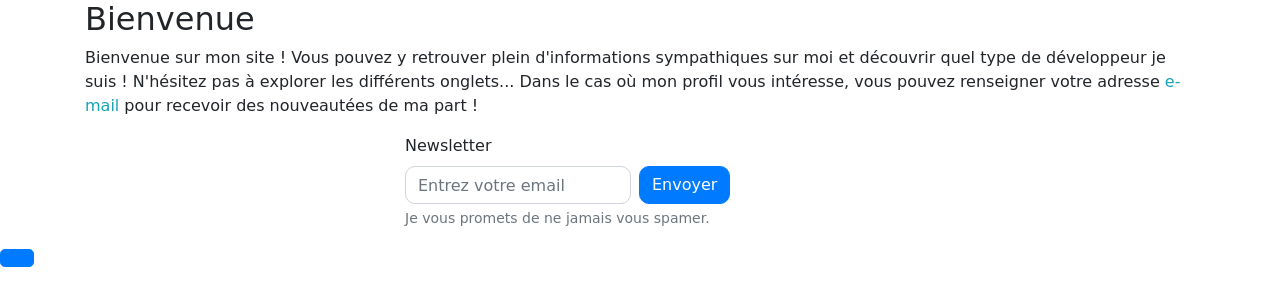
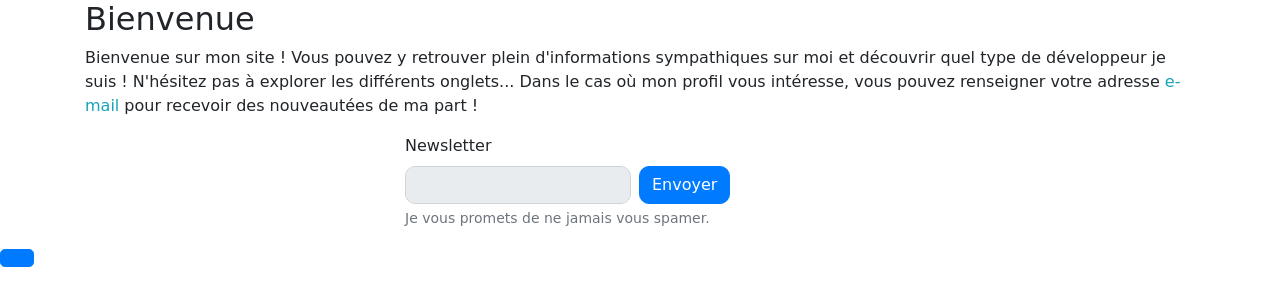
Before and after one commit to xReapex/Portfolio, a Symfony app: template templates/home/home.html.twig in a window 1280 px wide. Shown: the part 56-362 px from the top of the page. Run offline with Twig, Linux system fonts and the light colour scheme; the template is opened without the code that fills it, so the values that code supplies are empty; some libraries are stand-ins or nearby versions; some web fonts are replaced.

Commit message:
Readonly newsletter form

```diff
--- a/templates/home/home.html.twig
+++ b/templates/home/home.html.twig
@@ -40,7 +40,7 @@
             <div class="form-group">
                 <label for="email">Newsletter</label>
             <form method="post" action="{{ path('app.newsletter.add') }}" class="form-inline my-2 my-lg-0">
-                <input id="email" name="newsletter_email" oninput="if (this.value.length > this.maxLength) this.value = this.value.slice(0, this.maxLength);" minlength="15" maxlength = "30" style="border-radius: 10px;" class="form-control mr-sm-2" type="email" placeholder="Entrez votre email">
+                <input id="email" name="newsletter_email" style="border-radius: 10px;" class="form-control mr-sm-2" type="email" placeholder="{{ app.user.email }}" value="{{ app.user.email }}" readonly="">
                 <button style="border-radius: 10px;" class="btn btn-primary my-2 my-sm-0" aria-describedby="emailHelp" type="submit"><i class="fas fa-search"></i> Envoyer</button>
                 <small id="emailHelp" class="form-text text-muted">Je vous promets de ne jamais vous spamer.</small>
             </form>
```
